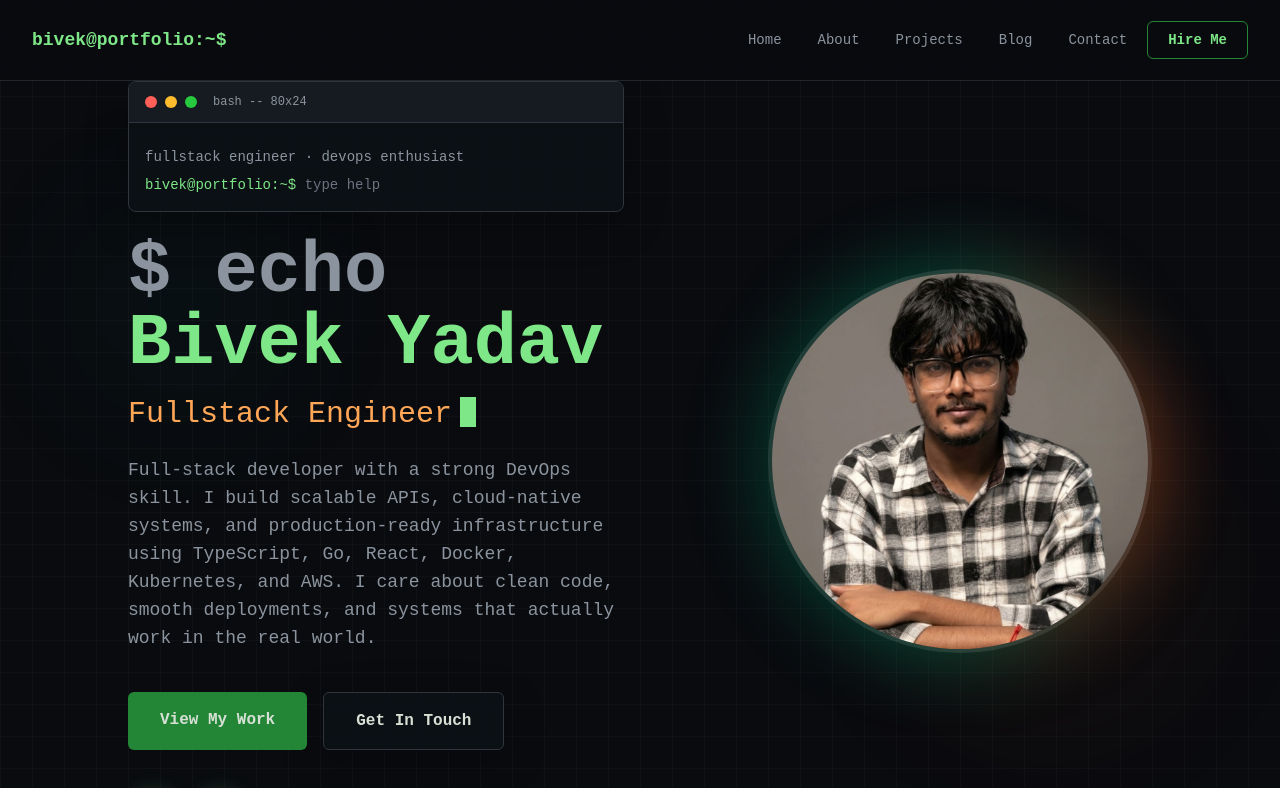
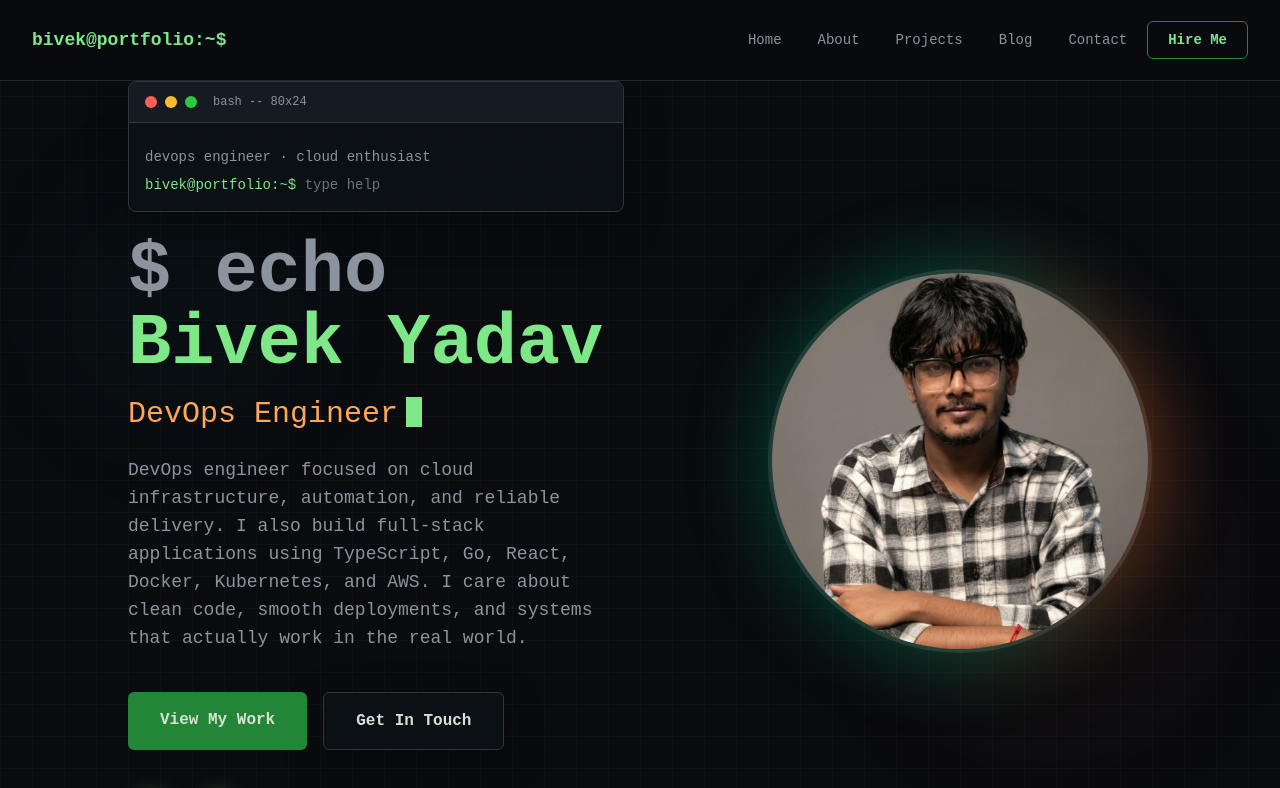
Before and after one commit to imbivek08/cicd, a Next.js app: page / in a window 1280 px wide. Shown: the top 788 px of the page. Built offline with nearby package versions, Linux system fonts and the light colour scheme.

Commit message:
changes in the hero section

```diff
--- a/app/layout.js
+++ b/app/layout.js
@@ -6,9 +6,9 @@ import Header from "@/components/Header";
 //const inter = Inter({ subsets: ["latin"] });
 
 export const metadata = {
-  title: "Bivek Yadav | Full-Stack Developer",
+  title: "Bivek Yadav | DevOps Engineer",
   description:
-    "Bivek Yadav is a full-stack developer passionate about building scalable APIs, reliable applications, and elegant solutions to complex problems.",
+    "Bivek Yadav is a DevOps engineer focused on cloud infrastructure, automation, reliable delivery, and full-stack application development.",
   icons: {
     icon: "/fevicon.jpeg",
   },
--- a/components/Footer.jsx
+++ b/components/Footer.jsx
@@ -22,7 +22,7 @@ const Footer = () => {
             <div className="text-center md:text-left space-y-4">
               <h3 className="text-2xl font-bold text-[#7ee787]">bivek@portfolio</h3>
               <p className="text-gray-400 text-sm leading-relaxed max-w-xs mx-auto md:mx-0">
-                Full-stack developer passionate about creating elegant solutions to complex problems.
+                DevOps engineer focused on cloud infrastructure, automation, and reliable delivery, with full-stack development experience.
               </p>
               <div className="flex gap-3 justify-center md:justify-start">
                 <Link
--- a/components/Hero.jsx
+++ b/components/Hero.jsx
@@ -7,7 +7,7 @@ import { useState } from "react";
 
 const Hero = () => {
   const [command, setCommand] = useState("");
-  const [output, setOutput] = useState(["fullstack engineer · devops enthusiast"]);
+  const [output, setOutput] = useState(["devops engineer · cloud enthusiast"]);
 
   const runCommand = (event) => {
     event.preventDefault();
@@ -15,7 +15,7 @@ const Hero = () => {
     if (!value) return;
     const responses = {
       help: "available: help, whoami, ls, clear",
-      whoami: "bivek — fullstack engineer · devops enthusiast",
+      whoami: "bivek — devops engineer · cloud enthusiast",
       ls: "about/  projects/  skills/  contact/",
     };
     setOutput((current) => [
@@ -67,15 +67,15 @@ const Hero = () => {
               <span className="gradient-text inline-block">Bivek Yadav</span>
             </h1>
             <h2 className="text-xl sm:text-2xl lg:text-3xl text-[#ffa657] font-light">
-              Fullstack Engineer<span className="terminal-cursor"></span>
+              DevOps Engineer<span className="terminal-cursor"></span>
             </h2>
           </div>
 
           <p className="text-[#8b949e] text-sm sm:text-base lg:text-lg leading-relaxed max-w-xl">
-            Full-stack developer with a strong DevOps skill. I build scalable APIs,
-            cloud-native systems, and production-ready infrastructure using TypeScript, Go, React,
-            Docker, Kubernetes, and AWS. I care about clean code, smooth deployments,
-            and systems that actually work in the real world.
+            DevOps engineer focused on cloud infrastructure, automation, and reliable delivery.
+            I also build full-stack applications using TypeScript, Go, React, Docker, Kubernetes,
+            and AWS. I care about clean code, smooth deployments, and systems that actually work
+            in the real world.
           </p>
 
           <div className="flex flex-wrap gap-4 pt-4">
--- a/components/Projects.jsx
+++ b/components/Projects.jsx
@@ -18,7 +18,7 @@ const Projects = () => {
             <span className="gradient-text">Projects</span>
           </h1>
           <p className="text-[#8b949e] text-sm sm:text-base max-w-2xl mx-auto">
-            Here are some of my recent projects showcasing my skills in full-stack development
+            Here are some of my recent projects showcasing my DevOps, cloud, and full-stack development skills
           </p>
         </div>
 
```
